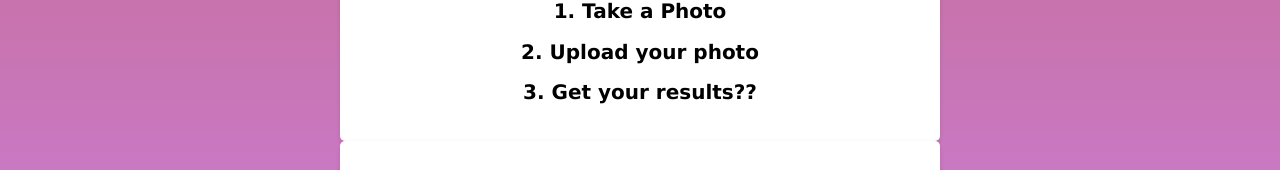
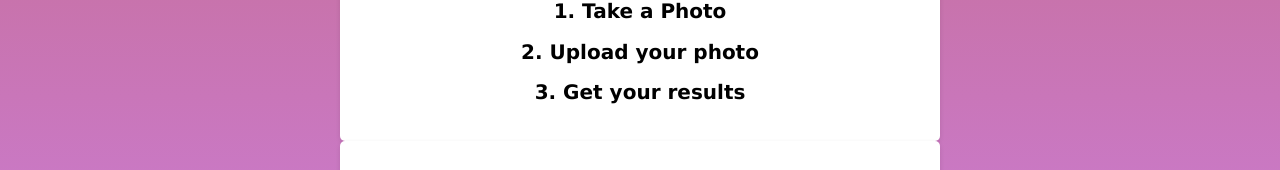
Before and after one commit to jaznahmendez/Celebrity-Look-Alike, a website: page app/public/index.html in a window 1280 px wide. Shown: the part 304-474 px from the top of the page. Drawn offline with Linux system fonts and the light colour scheme; a web font is replaced by a local one.

Commit message:
Minor changes

```diff
--- a/app/public/index.html
+++ b/app/public/index.html
@@ -38,7 +38,7 @@
                     <h2>2. Upload your photo</h2>
                 </div>
                 <div class="row">
-                    <h2>3. Get your results??</h2>
+                    <h2>3. Get your results</h2>
                 </div>
             </div>
         </div>
```
